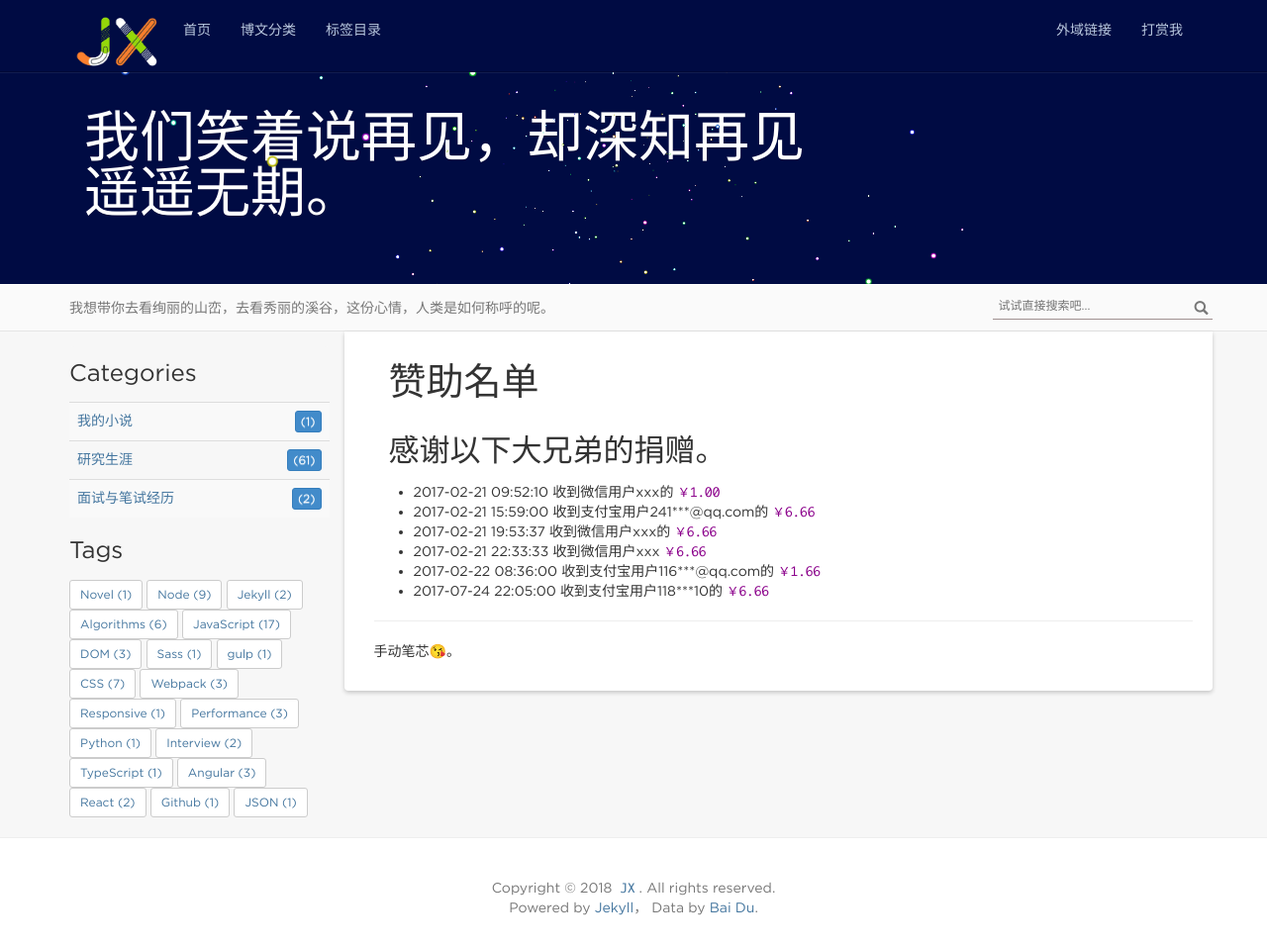
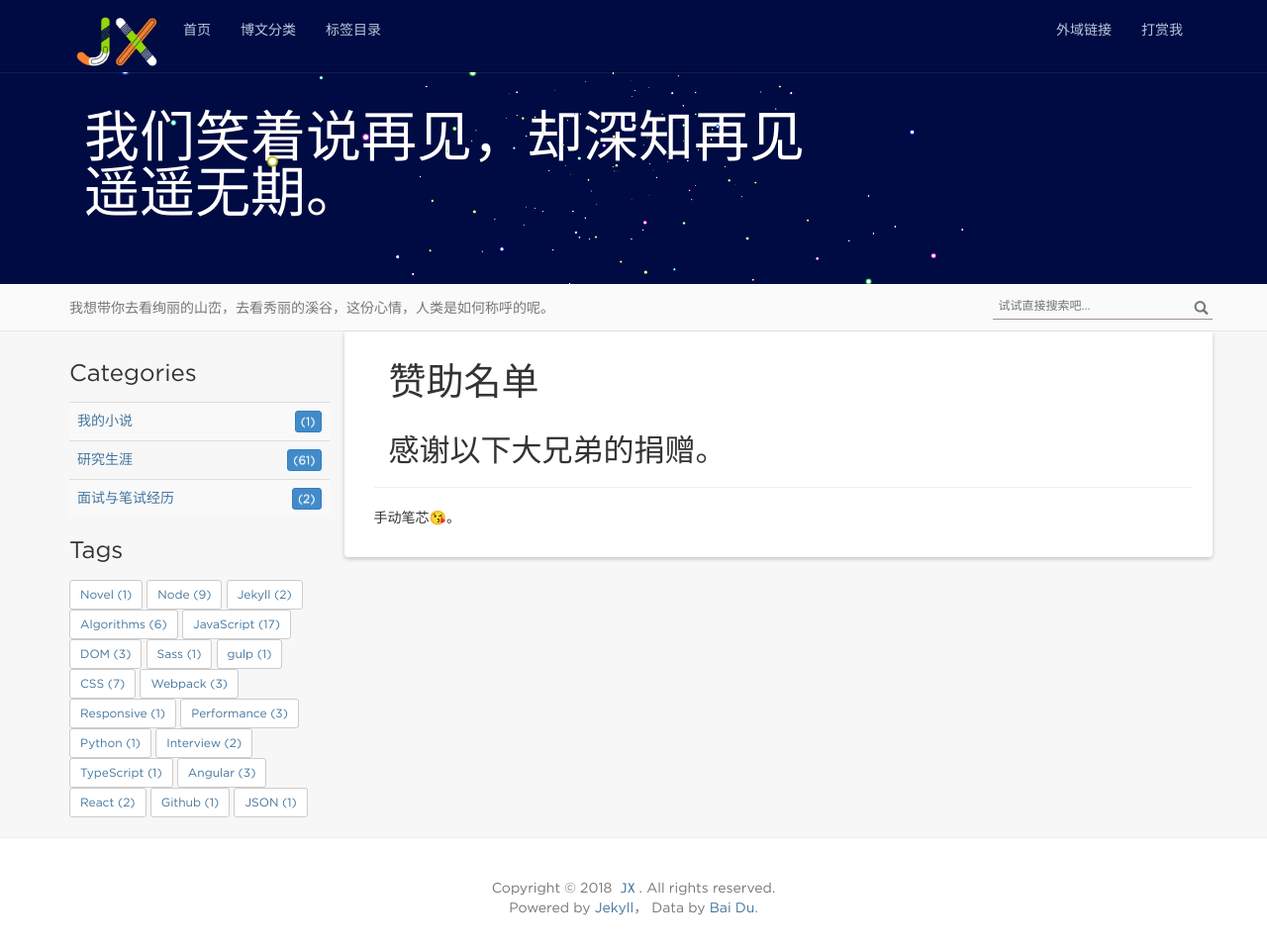
Before and after one commit to jiaxin96/jiaxin96.github.io, a Jekyll site: the page built from donate/list/index.md, in a window 1280 px wide and 957 px high. Shown: the whole window at 99% size. Built offline with Jekyll 4.4.1, drawn with Linux system fonts in a browser that asks for light colours; nearby versions of some CDN libraries; comment, search, counter and statistics services are not loaded.

Commit message:
修改支付宝

```diff
--- a/donate/list/index.md
+++ b/donate/list/index.md
@@ -1,7 +1,7 @@
 ---
 layout: copy
 title: 赞助名单
-date: 2017-02-22 09:08:15 +0800
+date: 2018-03-13 09:08:15 +0800
 permlink: /list
 ---
 
@@ -11,12 +11,6 @@ permlink: /list
 感谢以下大兄弟的捐赠。
 -------------------------
 
-+ 2017-02-21 09:52:10 收到微信用户xxx的`￥1.00`
-+ 2017-02-21 15:59:00 收到支付宝用户241***@qq.com的`￥6.66`
-+ 2017-02-21 19:53:37 收到微信用户xxx的`￥6.66`
-+ 2017-02-21 22:33:33 收到微信用户xxx`￥6.66`
-+ 2017-02-22 08:36:00 收到支付宝用户116***@qq.com的`￥1.66`
-+ 2017-07-24 22:05:00 收到支付宝用户118***10的`￥6.66`
 
 -------------------------
 手动笔芯😘。
```
Also changed, not shown: donate/index.md (+2 -2 lines), README.md, styles/images/wechat.jpg (deleted), styles/images/wechat.png (added), styles/images/zfb.png (added), styles/images/zhifubao.jpg (deleted).
